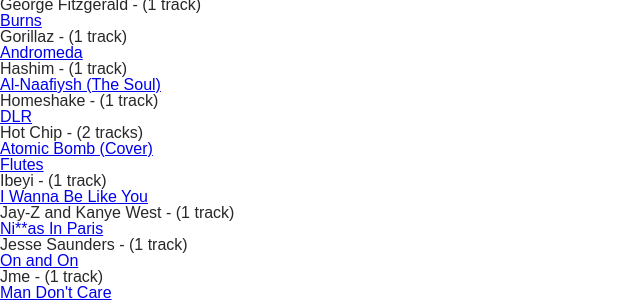
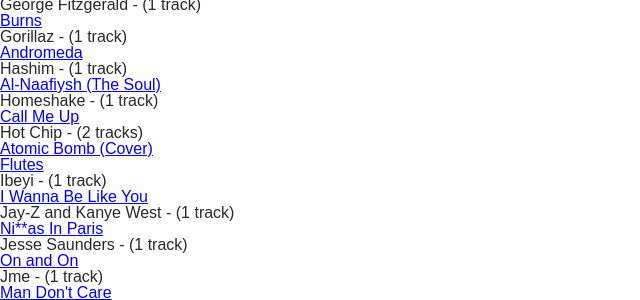
Before and after one commit to 808records/808records.github.io, a Jekyll site: the page built from _pages/artists.html, in a window 1280 px wide and 900 px high, scrolled down 1186 px. Shown: the part 152-452 px from the top of the window, without its empty margins (0-640 px from the left). Built offline with Jekyll 4.4.1, drawn with Linux system fonts in a browser that asks for light colours.

Commit message:
Update 2017-02-03-homeshake_call-me-up.md

```diff
--- a/_posts/2017-02-03-homeshake_call-me-up.md
+++ b/_posts/2017-02-03-homeshake_call-me-up.md
@@ -4,7 +4,7 @@
 
 # SONG
 track:
-  title: DLR
+  title: Call Me Up
   artist: Homeshake
   appears_on:
     ep: Glue
```
